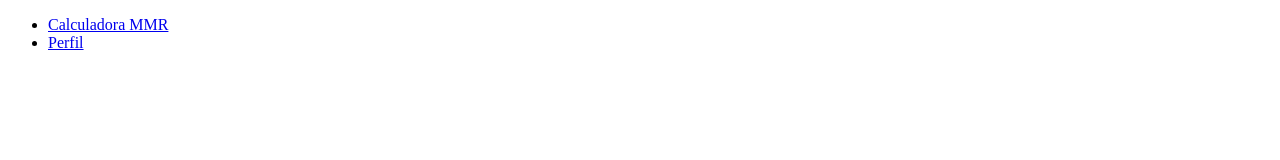
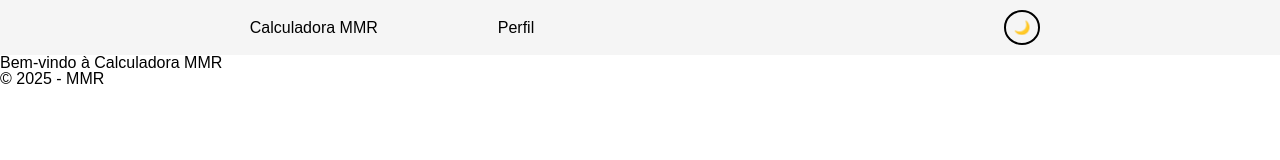
Before and after one commit to JoOlinda/MMR, a website: page index.html in a window 1280 px wide. Drawn offline with Linux system fonts and the light colour scheme.

Commit message:
feat: Criação do botão de temas

```diff
--- /dev/null
+++ b/css/reset.css
@@ -0,0 +1,44 @@
+/* https://meyerweb.com/eric/tools/css/reset/ */
+html, body, div, span, applet, object, iframe,
+h1, h2, h3, h4, h5, h6, p, blockquote, pre,
+a, abbr, acronym, address, big, cite, code,
+del, dfn, em, img, ins, kbd, q, s, samp,
+small, strike, strong, sub, sup, tt, var,
+b, u, i, center,
+dl, dt, dd, ol, ul, li,
+fieldset, form, label, legend,
+table, caption, tbody, tfoot, thead, tr, th, td,
+article, aside, canvas, details, embed,
+figure, figcaption, footer, header, hgroup,
+menu, nav, output, ruby, section, summary,
+time, mark, audio, video {
+  margin: 0;
+  padding: 0;
+  border: 0;
+  font-size: 100%;
+  font: inherit;
+  vertical-align: baseline;
+}
+/* HTML5 display-role reset for older browsers */
+article, aside, details, figcaption, figure,
+footer, header, hgroup, menu, nav, section {
+  display: block;
+}
+body {
+  line-height: 1;
+}
+ol, ul {
+  list-style: none;
+}
+blockquote, q {
+  quotes: none;
+}
+blockquote::before, blockquote::after,
+q::before, q::after {
+  content: '';
+  content: none;
+}
+table {
+  border-collapse: collapse;
+  border-spacing: 0;
+}
--- a/css/style.css
+++ b/css/style.css
@@ -0,0 +1,57 @@
+@import url('reset.css');
+
+/* Tema Claro (Padrão) */
+body {
+    font-family: Arial, sans-serif;
+    background-color: #ffffff;
+    color: #000000;
+    transition: background-color 0.3s ease, color 0.3s ease;
+}
+
+header {
+    background-color: #f5f5f5;
+    padding: 10px;
+}
+
+nav {
+    display: flex;
+    justify-content: space-around;
+    align-items: center;
+
+}
+
+nav ul {
+    display: flex;
+    justify-content: space-between;
+    list-style: none;
+    display: flex;
+    gap: 100px;
+    margin: 0;
+    padding: 0;
+}
+
+nav ul li a {
+    text-decoration: none;
+    color: inherit;
+    padding: 0 10px;
+}
+nav button{
+
+}
+
+button {
+    padding: 8px;
+    border-radius: 50%;
+    background-color: transparent;
+    border: 2px solid currentColor;
+}
+
+  /* Tema Escuro */
+body.dark-theme {
+    background-color: #121212 !important;
+    color: #ffffff;
+}
+
+body.dark-theme header{
+    background-color: #1f1f1f !important;
+}
--- a/index.html
+++ b/index.html
@@ -8,7 +8,7 @@
 </head>
 <body>
     <div>
-            <header>
+        <header >
             <nav>
                 <ul>
                     <li><a href="#">Calculadora MMR</a></li>
@@ -17,12 +17,12 @@
             </nav>
         </header>
         <main>
-
+            <h1>Bem-vindo à Calculadora MMR</h1>
         </main>
         <footer>
-
+            <p>&copy; 2025 - MMR</p>
         </footer>
     </div>
-        <script src="js/main.js"></script>
+    <script src="./js/main.js"></script>
 </body>
 </html>
--- a/js/main.js
+++ b/js/main.js
@@ -0,0 +1,38 @@
+// Seleciona o elemento <nav> onde o botão será inserido
+const navElement = document.querySelector('nav');
+
+// Cria o botão para alternar o tema
+const toggleThemeButton = document.createElement('button');
+document.body.appendChild(toggleThemeButton);
+
+// Ícones SVG para claro e escuro
+const sunIcon = '☀️'; // Ícone de sol
+const moonIcon = '🌙'; // Ícone de lua
+
+// Recupera a preferência do tema do usuário
+const userPreferredTheme = localStorage.getItem('theme');
+
+// Aplica o tema salvo e define o ícone inicial
+if (userPreferredTheme === 'dark') {
+  document.body.classList.add('dark-theme');
+  toggleThemeButton.innerHTML = sunIcon; // Mostra o ícone de sol no tema escuro
+} else {
+  toggleThemeButton.innerHTML = moonIcon; // Mostra o ícone de lua no tema claro
+}
+
+// Alterna entre os temas claro e escuro
+toggleThemeButton.addEventListener('click', () => {
+  document.body.classList.toggle('dark-theme');
+
+  // Atualiza o ícone com base no tema atual
+  if (document.body.classList.contains('dark-theme')) {
+    toggleThemeButton.innerHTML = sunIcon;
+    localStorage.setItem('theme', 'dark');
+  } else {
+    toggleThemeButton.innerHTML = moonIcon;
+    localStorage.setItem('theme', 'light');
+  }
+});
+
+// Adiciona o botão ao <nav>
+navElement.appendChild(toggleThemeButton);
```
Lines whose indentation alone changed are shown as unchanged.
